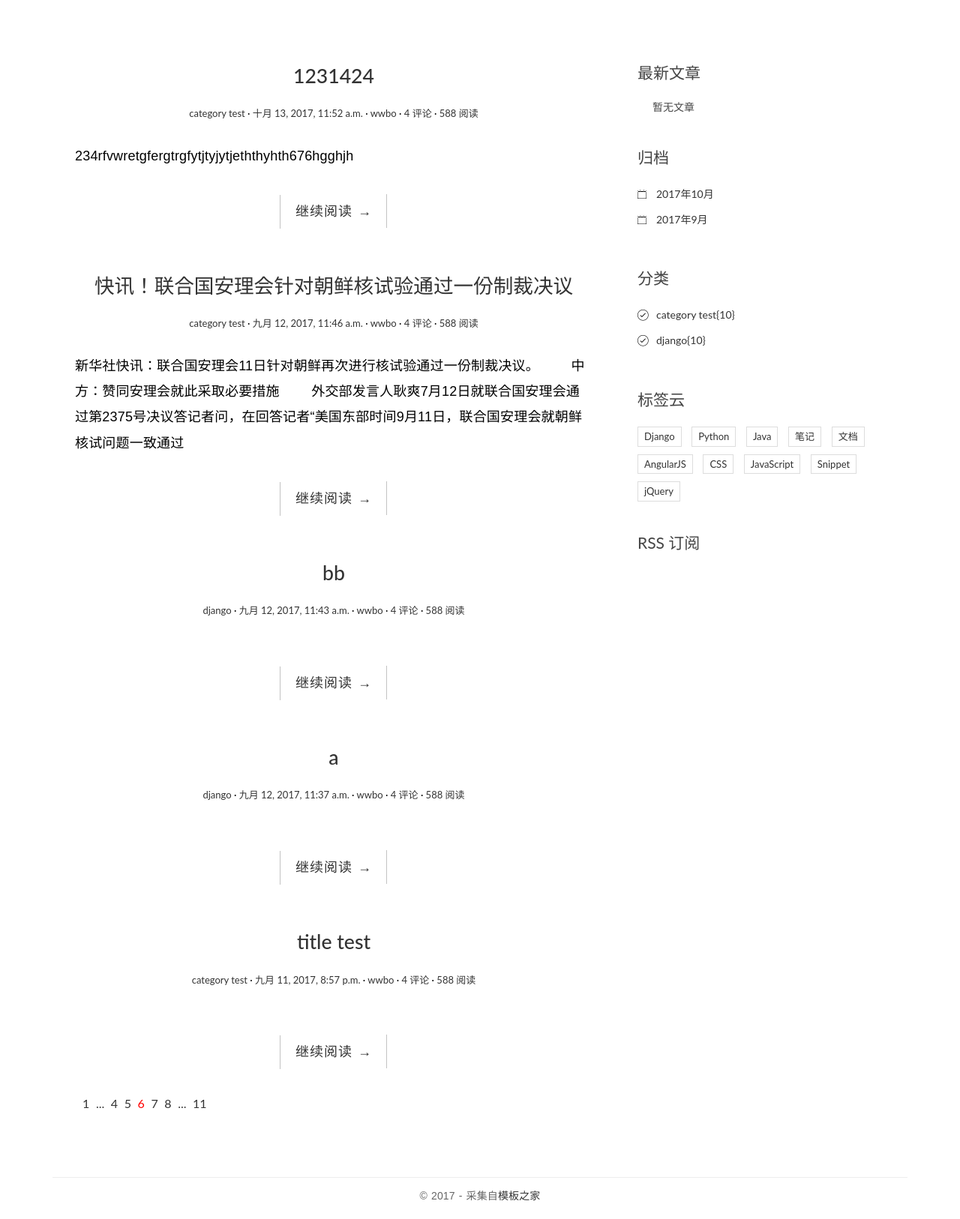
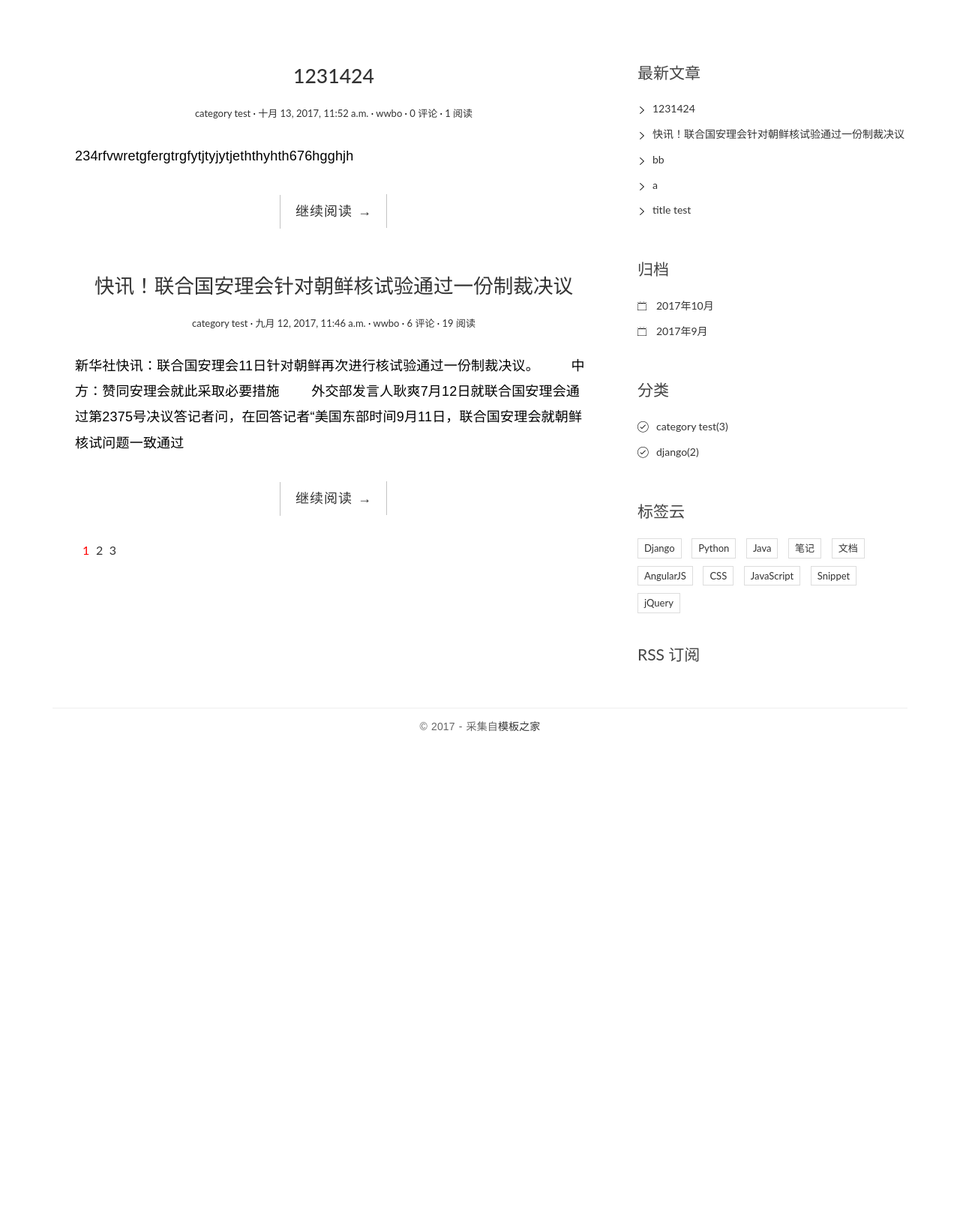
Before and after one commit to wwbo/django2, a Django app: page / in a window 1280 px wide. Shown: the part 91-1717 px from the top of the page at 75% size. After the commit the page ends 1067 px from the top, so only its background shows below. Run offline with Django 3.2, Linux system fonts and the light colour scheme; data comes from the database, SQL or seed files in the repository; both versions use the stored data as it was after the commit; some libraries are stand-ins or nearby versions.

Commit message:
17-9-13更新

```diff
--- a/blogproject/blog/models.py
+++ b/blogproject/blog/models.py
@@ -1,3 +1,5 @@
+import markdown
+from django.utils.html import strip_tags
 from django.db import models
 from django.urls import reverse
 from django.contrib.auth.models import User
@@ -17,6 +19,16 @@ class Post(models.Model):
     modified_time = models.DateTimeField()
     excerpt = models.CharField(max_length=200, blank=True)
     category = models.ForeignKey(Category)
+    def save(self,*args,**kwargs):
+        if not self.excerpt:
+            md=markdown.Markdown(extensions=[
+                'markdown.extensions.extra',
+                'markdown.extensions.codehilite',
+            ])
+            self.excerpt=strip_tags(md.convert(self.body))[:128]
+        super(Post, self).save(*args,**kwargs)
+
+
     tags = models.ManyToManyField(Tag, blank=True)
     author = models.ForeignKey(User)
 
--- a/blogproject/blog/templatetags/blog_tags.py
+++ b/blogproject/blog/templatetags/blog_tags.py
@@ -1,6 +1,7 @@
 from django import template
 from ..models import Post,Category
-
+from django import template
+from django.db.models.aggregates import Count
 register=template.Library()
 
 @register.simple_tag
@@ -13,4 +14,4 @@ def archives():
 
 @register.simple_tag
 def get_categories():
-    return Category.objects.all()
+    return Category.objects.annotate(num_posts=Count('post')).filter(num_posts__gt=0)
--- a/blogproject/blog/urls.py
+++ b/blogproject/blog/urls.py
@@ -2,8 +2,8 @@ from django.conf.urls import url
 from . import views
 app_name = 'blog'
 urlpatterns = [
- url(r'^$', views.index, name='index'),
- url(r'^post/(?P<pk>[0-9]+)/$', views.detail, name='detail'),
- url(r'^archives/(?P<year>[0-9]{4})/(?P<month>[0-9]{1,2})/$',views.archives,name='archives'),
- url(r'^category/(?P<pk>[0-9]+)/$',views.category,name='category')
+ url(r'^$', views.IndexView.as_view(), name='index'),
+ url(r'^post/(?P<pk>[0-9]+)/$', views.PostDetailView.as_view(), name='detail'),
+ url(r'^archives/(?P<year>[0-9]{4})/(?P<month>[0-9]{1,2})/$',views.ArchivesView.as_view(),name='archives'),
+ url(r'^category/(?P<pk>[0-9]+)/$',views.CategoryView.as_view(),name='category')
 ]
--- a/blogproject/blog/views.py
+++ b/blogproject/blog/views.py
@@ -2,36 +2,139 @@ from django.shortcuts import render,get_object_or_404
 from django.http import HttpResponse
 from comments.forms import CommentForm
 from markdown import markdown
-from django.shortcuts import render
+
 from .models import Post,Category
-def index(request):
- post_list = Post.objects.all()
- return render(request, 'blog/index.html', context={'post_list': post_list})
 
-def detail(request,pk):
-    post = get_object_or_404(Post,pk=pk)
-    post.increase_views()
-    post.body=markdown(post.body,
-                       extensions=[
-                       'markdown.extensions.extra',
-                       'markdown.extensions.codehilite',
-                       'markdown.extensions.toc',
-                       ])
-    form=CommentForm()
-    comment_list=post.comment_set.all()
-    context={'post':post,
-             'form':form,
-             'comment_list':comment_list,
-             }
-    return render(request,'blog/detail.html',context=context)
+# def index(request):
+#  post_list = Post.objects.all()
+#  return render(request, 'blog/index.html', context={'post_list': post_list})
 
-def archives(request,year,month):
-    post_list=Post.objects.filter(created_time__year=year,
-                                  created_time__month=month
-                                  )
-    return render(request,'blog/index.html',context={'post_list':post_list})
+from django.views.generic import ListView,DetailView
+class IndexView(ListView):
+    model = Post
+    template_name = 'blog/index.html'
+    context_object_name = 'post_list'
+    paginate_by = 2
 
-def category(request,pk):
-    cate=get_object_or_404(Category,pk=pk)
-    post_list=Post.objects.filter(category=cate)
-    return render(request,'blog/index.html',context={'post_list':post_list})
+    def pagination_data(self,paginator,page,is_paginated):
+        if not is_paginated:
+            return {}
+        left=[]
+        right=[]
+        left_has_more=False
+        right_has_more=False
+        first=False
+        last=False
+        page_number=page.number
+        total_pages=paginator.num_pages
+        page_range=paginator.page_range
+        if page_number ==1:
+            right=page_range[page_number:page_number+2]
+            if right[-1] < total_pages -1:
+                right_has_more=True
+            if right[-1]<total_pages:
+                last=True
+        elif page_number ==total_pages:
+            left=page_range[(page_number - 3) if (page_number - 3)>0 else 0:page_number -1]
+            if left[0]>2:
+                left_has_more=True
+            if left[0]>1:
+                first=True
+        else:
+            left=page_range[(page_range - 3) if (page_number - 3)>0 else 0:page_number -1]
+            right=page_range[page_number:page_number + 2]
+            if right[-1]  < total_pages - 1:
+                right_has_more=True
+            if right[-1] < total_pages:
+                last=True
+            if left[0] > 2:
+                left_has_more=True
+            if left[0] > 1:
+                first=True
+        data={
+            'left':left,
+            'right':right,
+            'left_has_more':left_has_more,
+            'right_has_more':right_has_more,
+            'first':first,
+            'last':last,
+        }
+        return data
+
+    def get_context_data(self, **kwargs):
+        context = super().get_context_data(**kwargs)
+        paginator = context.get('paginator')
+        page = context.get('page_obj')
+        is_paginated = context.get('is_paginated')
+
+        pagination_data = self.pagination_data(paginator, page, is_paginated)
+        context.update(pagination_data)
+        return context
+
+
+# def detail(request,pk):
+#     post = get_object_or_404(Post,pk=pk)
+#     post.increase_views()
+#     post.body=markdown(post.body,
+#                        extensions=[
+#                        'markdown.extensions.extra',
+#                        'markdown.extensions.codehilite',
+#                        'markdown.extensions.toc',
+#                        ])
+#     form=CommentForm()
+#     comment_list=post.comment_set.all()
+#     context={'post':post,
+#              'form':form,
+#              'comment_list':comment_list,
+#              }
+#     return render(request,'blog/detail.html',context=context)
+
+class PostDetailView(DetailView):
+    model=Post
+    template_name = 'blog/detail.html'
+    context_object_name = 'post'
+    def get(self,request,*args,**kwargs):
+        response=super(PostDetailView, self).get(request,*args,**kwargs)
+        self.object.increase_views()
+        return response
+    def get_object(self, queryset=None):
+        post=super(PostDetailView, self).get_object(queryset=None)
+        post.body=markdown(post.body,
+                                    extensions=[
+                                        'markdown.extensions.extra',
+                                        'markdown.extensions.codehilite',
+                                        'markdown.extensions.toc',
+                                    ])
+        return post
+    def get_context_data(self, **kwargs):
+        context=super(PostDetailView,self).get_context_data(**kwargs)
+        form=CommentForm()
+        comment_list=self.object.comment_set.all()
+        context.update({
+            'form':form,
+            'comment_list':comment_list
+        })
+        return context
+
+
+# def archives(request,year,month):
+#     post_list=Post.objects.filter(created_time__year=year,
+#                                   created_time__month=month
+#                                   )
+#     return render(request,'blog/index.html',context={'post_list':post_list})
+
+class ArchivesView(IndexView):
+    def get_queryset(self):
+        return super(ArchivesView, self).get_queryset().filter(
+            created_time__year=self.kwargs.get('year'),
+            created_time__month=self.kwargs.get('month')
+        )
+# def category(request,pk):
+#     cate=get_object_or_404(Category,pk=pk)
+#     post_list=Post.objects.filter(category=cate)
+#     return render(request,'blog/index.html',context={'post_list':post_list})
+
+class CategoryView(IndexView):
+    def get_queryset(self):
+        cate=get_object_or_404(Category,pk=self.kwargs.get('pk'))
+        return super(CategoryView, self).get_queryset().filter(category=cate)
--- a/blogproject/templates/blog/base.html
+++ b/blogproject/templates/blog/base.html
@@ -12,6 +12,7 @@
     <link rel="stylesheet" href="{% static 'blog/css/pace.css' %}">
     <link rel="stylesheet" href="http://code.ionicframework.com/ionicons/2.0.1/css/ionicons.min.css">
     <link rel="stylesheet" href="{%static 'blog/css/highlights/github.css'%}">
+    <link rel="stylesheet" href="{%static 'blog/css/style.css' %}">
 
     <script src="{% static 'blog/js/jquery-2.1.3.min.js' %}"></script>
     <script src="{% static 'blog/js/bootstrap.min.js' %}"></script>
@@ -70,9 +71,9 @@
                 {% endblock toc %}
                 <div class="widget widget-recent-posts">
                     <h3 class="widget-title">最新文章</h3>
-                    {% get_recent_posts as rencent_post_list%}
+                    {% get_recent_posts as recent_post_list%}
                     <ul>
-                        {%for post in recent_post_list%}
+                        {% for post in recent_post_list %}
                         <li>
                             <a href="{{post.get_absolute_url}}">{{post.title}}</a>
                         </li>
@@ -100,7 +101,7 @@
                     <ul>
                         {%for category in category_list%}
                         <li>
-                            <a href="{%url 'blog:category' category.pk%}">{{category.name}}<span class="post-count">{10}</span></a>
+                            <a href="{%url 'blog:category' category.pk%}">{{category.name}}<span class="post-count">({{category.num_posts}})</span></a>
 
                         </li>
                         {%empty%}
--- a/blogproject/templates/blog/index.html
+++ b/blogproject/templates/blog/index.html
@@ -11,8 +11,8 @@
             <span class="post-category"><a href="#">{{ post.category.name }}</a></span>
             <span class="post-date"><a href="#"><time class="entry-date" datetime="{{ post.created_time }}">{{ post.created_time }}</time></a></span>
             <span class="post-author"><a href="#">{{ post.author }}</a></span>
-            <span class="comments-link"><a href="#">4 评论</a></span>
-            <span class="views-count"><a href="#">588 阅读</a></span>
+            <span class="comments-link"><a href="#">{{post.comment_set.count}} 评论</a></span>
+            <span class="views-count"><a href="#">{{post.views}} 阅读</a></span>
         </div>
     </header>
     <div class="entry-content clearfix">
@@ -25,24 +25,34 @@
 {% empty %}
 <div class="no-post">暂时还没有发布的文章！</div>
 {% endfor %}
-<!-- 简单分页效果
-<div class="pagination-simple">
-<a href="#">上一页</a>
-<span class="current">第 6 页 / 共 11 页</span>
-<a href="#">下一页</a>
-</div>
--->
+
+{% if is_paginated %}
 <div class="pagination">
     <ul>
-        <li><a href="">1</a></li>
-        <li><a href="">...</a></li>
-        <li><a href="">4</a></li>
-        <li><a href="">5</a></li>
-        <li class="current"><a href="">6</a></li>
-        <li><a href="">7</a></li>
-        <li><a href="">8</a></li>
-        <li><a href="">...</a></li>
-        <li><a href="">11</a></li>
+        {% if first %}
+        <li><a href="?page=1" >1</a></li>
+        {% endif %}
+        {% if left %}
+            {% if left_has_more %}
+                <li><span>...</span></li>
+            {% endif %}
+            {% for i in left %}
+                <li><a href="?page={{i}}" >{{i}}</a> </li>
+            {% endfor %}
+        {% endif %}
+        <li class="current"><a href="?page={{page_obj.number}}" >{{page_obj.number}}</a></li>
+        {% if right %}
+            {% for i in right %}
+                <li><a href="?page={{i}}" >{{i}}</a></li>
+            {% endfor %}
+            {% if right_has_more %}
+                <li><span>...</span></li>
+            {% endif %}
+        {% endif %}
+        {% if last %}
+            <li><a href="?page={{paginator.num_pages}}" >{{paginator.num_pages}}</a></li>
+        {% endif %}
     </ul>
 </div>
+{% endif %}
 {% endblock main %}
```
Also changed, not shown: blogproject/db.sqlite3.
